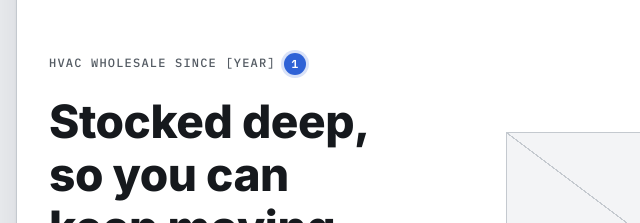
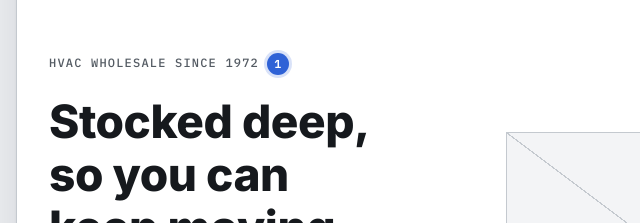
Before and after one commit to wildfireideas/WF-DS-Test, a plain HTML site: page wireframes/index.html in a window 1280 px wide. Shown: the part 249-472 px from the top of the page, 0-640 px from the left. Drawn offline with Linux system fonts and the light colour scheme.

Commit message:
Homepage hero: HVAC wholesale since 1972
Co-Authored-By: Claude Opus 5.5 <noreply@anthropic.com>
Claude-Session: https://claude.ai/code/session_01YFNE4iRVDZ6whysiiCtLEt

```diff
--- a/wireframes/index.html
+++ b/wireframes/index.html
@@ -733,7 +733,7 @@ P.home = () => {
   return `
   <section class="hero"><div class="wrap split">
     <div class="stack-lg">
-      <div class="stack"><p class="eyebrow">HVAC wholesale since [year] ${pin(1)}</p>
+      <div class="stack"><p class="eyebrow">HVAC wholesale since 1972 ${pin(1)}</p>
       <h1 class="h1">Stocked deep, so you can keep moving.</h1>
       <p class="signoff">Jackson’s got it.</p>
       <p class="lede">27 branches across seven states, staffed by people who know the trade.</p></div>
```
